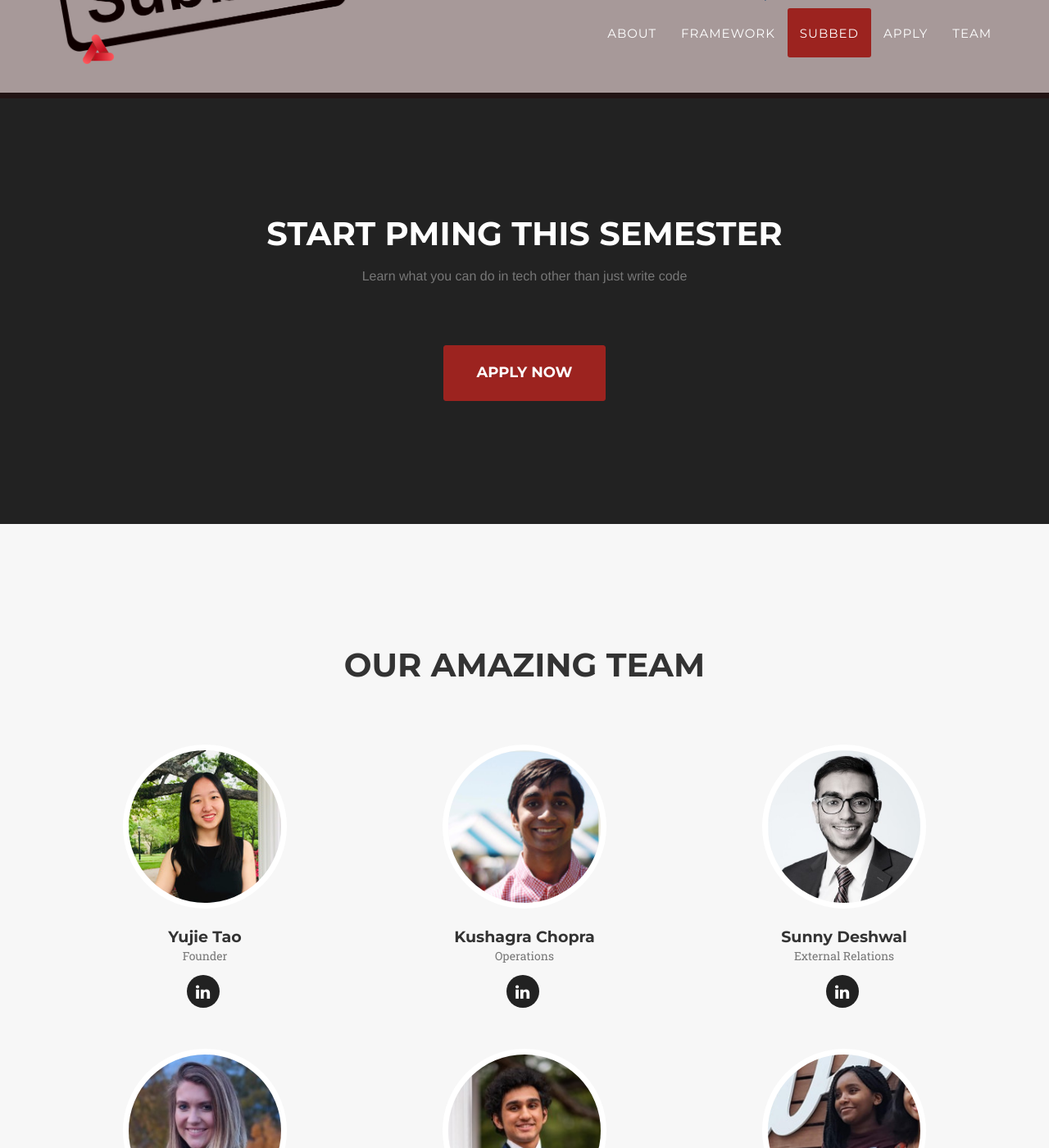
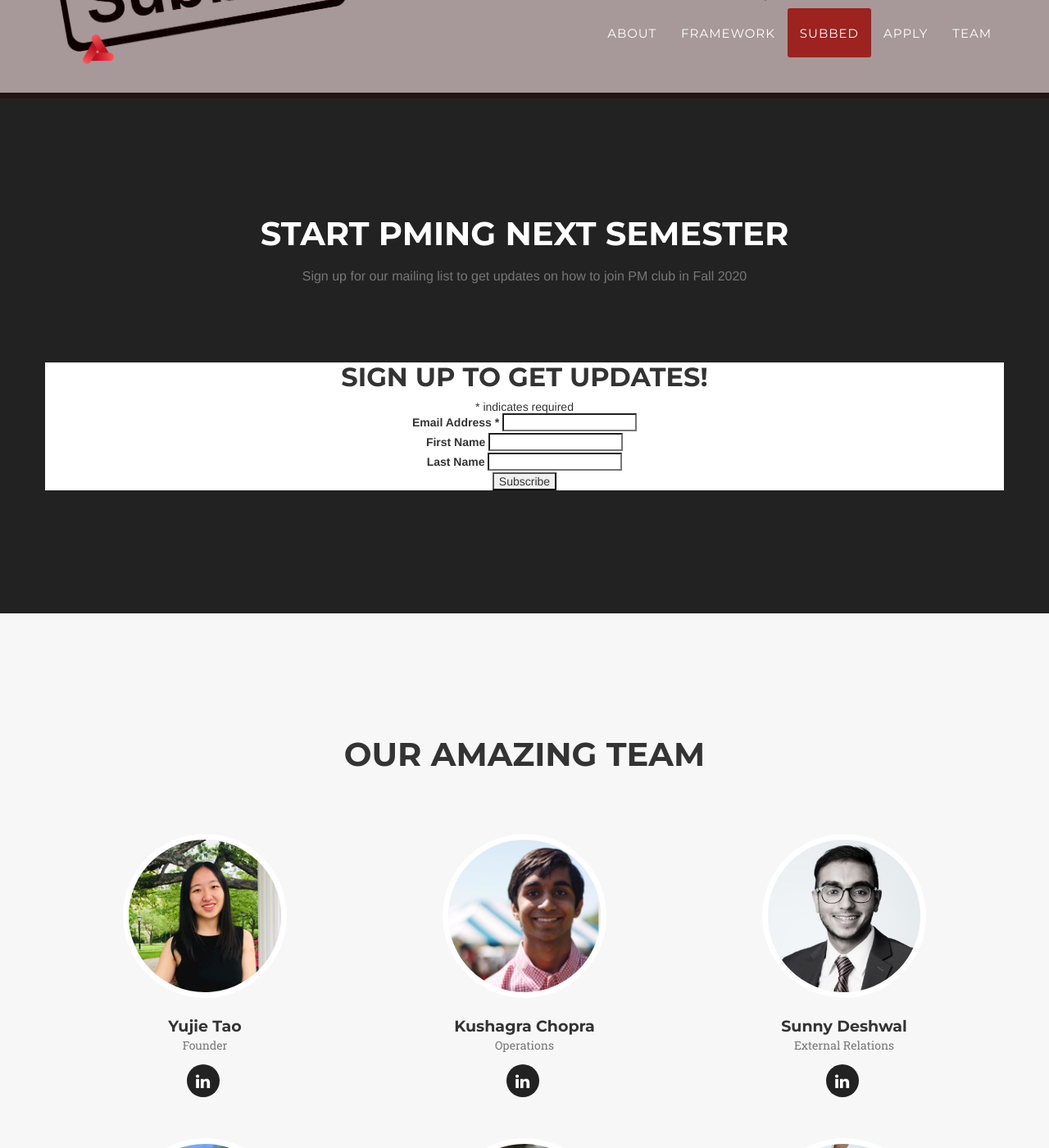
Before and after one commit to unc-pmclub/main-website, a Jekyll site: the page built from index.html, in a window 1280 px wide and 1400 px high, scrolled down 5546 px. Shown: the whole window at 82% size. Built offline with Jekyll 4.4.1, drawn with Linux system fonts in a browser that asks for light colours; some web fonts are replaced; comment, search, counter and statistics services are not loaded.

Commit message:
Update join.html

```diff
--- a/_includes/join.html
+++ b/_includes/join.html
@@ -2,43 +2,48 @@
         <div class="container">
             <div class="row">
                 <div class="col-lg-12 text-center">
-                    <h2 class="section-heading">Start PMing this semester</h2>
-                    <h3 class="section-subheading text-muted">Learn what you can do in tech other than just write code</h3>
+                    <h2 class="section-heading">Start PMing next semester</h2>
+                    <h3 class="section-subheading text-muted">Sign up for our mailing list to get updates on how to join PM club in Fall 2020</h3>
                 </div>
             </div>
             <div class="row">
-                <a href="https://forms.gle/MW7dnbAf8r2Ytm4CA" target = 'blank' class="btn btn-xl">Apply Now</a>
-<!--                 <div class="col-lg-12">
-                    <form name="sentMessage" id="contactForm" novalidate>
-                        <div class="row">
-                            <div class="col-md-6">
-                                <div class="control-group form-group">
-                                    <input type="text" class="form-control" placeholder="Your Name *" id="name" required data-validation-required-message="Please enter your name.">
-                                    <p class="help-block text-danger"></p>
-                                </div>
-                                <div class="control-group form-group">
-                                    <input type="email" class="form-control" placeholder="Your Email *" id="email" required data-validation-required-message="Please enter your email address.">
-                                    <p class="help-block text-danger"></p>
-                                </div>
-                                <div class="control-group form-group">
-                                    <input type="tel" class="form-control" placeholder="Your Phone *" id="phone" required data-validation-required-message="Please enter your phone number.">
-                                    <p class="help-block text-danger"></p>
-                                </div>
-                            </div>
-                            <div class="col-md-6">
-                                <div class="control-group form-group">
-                                    <textarea class="form-control" placeholder="Your Message *" id="message" required data-validation-required-message="Please enter a message."></textarea>
-                                    <p class="help-block text-danger"></p>
-                                </div>
-                            </div>
-                            <div class="clearfix"></div>
-                            <div class="col-lg-12 text-center">
-                                <div id="success"></div>
-                                <button type="submit" class="btn btn-xl">Send Message</button>
-                            </div>
-                        </div>
-                    </form>
-                </div> -->
+            <!--    <a href="https://forms.gle/MW7dnbAf8r2Ytm4CA" target = 'blank' class="btn btn-xl">Apply Now</a>  -->
+      <!-- Begin Mailchimp Signup Form -->
+<link href="//cdn-images.mailchimp.com/embedcode/classic-10_7.css" rel="stylesheet" type="text/css">
+<style type="text/css">
+	#mc_embed_signup{background:#fff; clear:left; font:14px Helvetica,Arial,sans-serif; }
+	/* Add your own Mailchimp form style overrides in your site stylesheet or in this style block.
+	   We recommend moving this block and the preceding CSS link to the HEAD of your HTML file. */
+</style>
+<div id="mc_embed_signup">
+<form action="https://gmail.us20.list-manage.com/subscribe/post?u=549300c3c4f151b0bab4b9e28&amp;id=20f0813824" method="post" id="mc-embedded-subscribe-form" name="mc-embedded-subscribe-form" class="validate" target="_blank" novalidate>
+    <div id="mc_embed_signup_scroll">
+	<h2>Sign Up to Get Updates!</h2>
+<div class="indicates-required"><span class="asterisk">*</span> indicates required</div>
+<div class="mc-field-group">
+	<label for="mce-EMAIL">Email Address  <span class="asterisk">*</span>
+</label>
+	<input type="email" value="" name="EMAIL" class="required email" id="mce-EMAIL">
+</div>
+<div class="mc-field-group">
+	<label for="mce-FNAME">First Name </label>
+	<input type="text" value="" name="FNAME" class="" id="mce-FNAME">
+</div>
+<div class="mc-field-group">
+	<label for="mce-LNAME">Last Name </label>
+	<input type="text" value="" name="LNAME" class="" id="mce-LNAME">
+</div>
+	<div id="mce-responses" class="clear">
+		<div class="response" id="mce-error-response" style="display:none"></div>
+		<div class="response" id="mce-success-response" style="display:none"></div>
+	</div>    <!-- real people should not fill this in and expect good things - do not remove this or risk form bot signups-->
+    <div style="position: absolute; left: -5000px;" aria-hidden="true"><input type="text" name="b_549300c3c4f151b0bab4b9e28_20f0813824" tabindex="-1" value=""></div>
+    <div class="clear"><input type="submit" value="Subscribe" name="subscribe" id="mc-embedded-subscribe" class="button"></div>
+    </div>
+</form>
+</div>
+<script type='text/javascript' src='//s3.amazonaws.com/downloads.mailchimp.com/js/mc-validate.js'></script><script type='text/javascript'>(function($) {window.fnames = new Array(); window.ftypes = new Array();fnames[0]='EMAIL';ftypes[0]='email';fnames[1]='FNAME';ftypes[1]='text';fnames[2]='LNAME';ftypes[2]='text';fnames[3]='ADDRESS';ftypes[3]='address';fnames[4]='PHONE';ftypes[4]='phone';fnames[5]='BIRTHDAY';ftypes[5]='birthday';}(jQuery));var $mcj = jQuery.noConflict(true);</script>
+<!--End mc_embed_signup-->
             </div>
         </div>
     </section>
```
